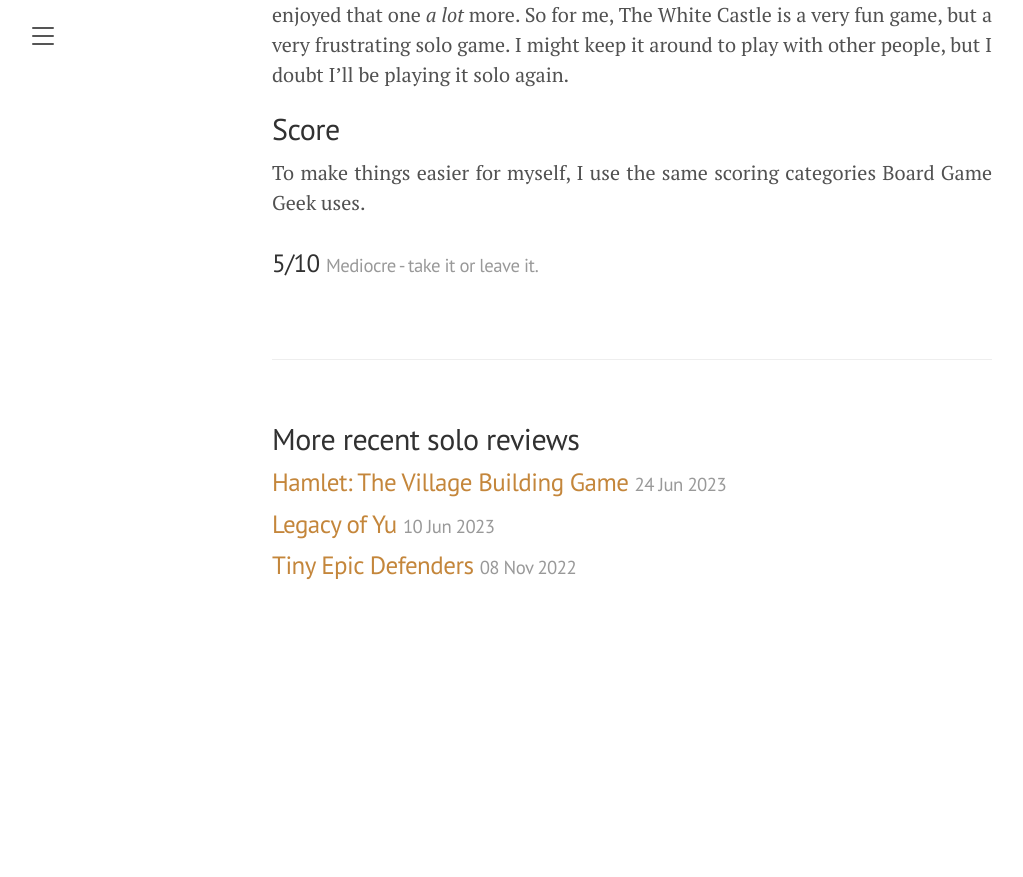
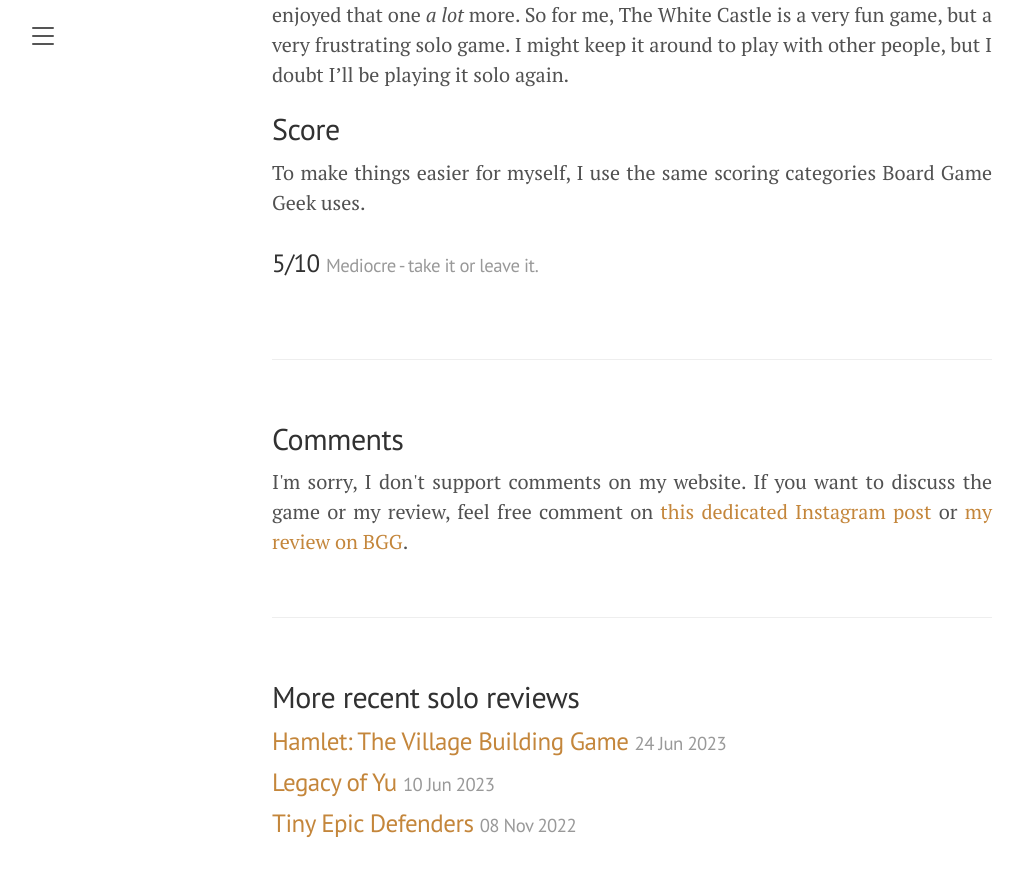
Before and after one commit to singlemeeple/singlemeeple.github.io, a Jekyll site: the page built from _posts/2023-10-23-the-white-castle-a-solo-review.md, in a window 1280 px wide and 900 px high, scrolled down 13988 px. Shown: the top 877 px of the window, without its empty margins (8-1031 px from the left). Built offline with Jekyll 4.4.1, drawn with Linux system fonts in a browser that asks for light colours; before the commit the page ends 14629 px from its top, so only the background shows below that; some of the changed lines change nothing that is shown.

Commit message:
Add links to The White Castle review

```diff
--- a/_posts/2023-10-23-the-white-castle-a-solo-review.md
+++ b/_posts/2023-10-23-the-white-castle-a-solo-review.md
@@ -5,8 +5,8 @@
 thumbnail: /public/images/reviews/the-white-castle/the-white-castle-a-solo-review.jpg
 social_image: /public/images/reviews/the-white-castle/social.jpg
 category: review
-instagram:
-bgg:
+instagram: https://www.instagram.com/p/Cy2XodrrAvT/
+bgg: https://boardgamegeek.com/thread/3178154/visiting-white-castle-your-own-solo-review
 score: 5
 ---
 
```
